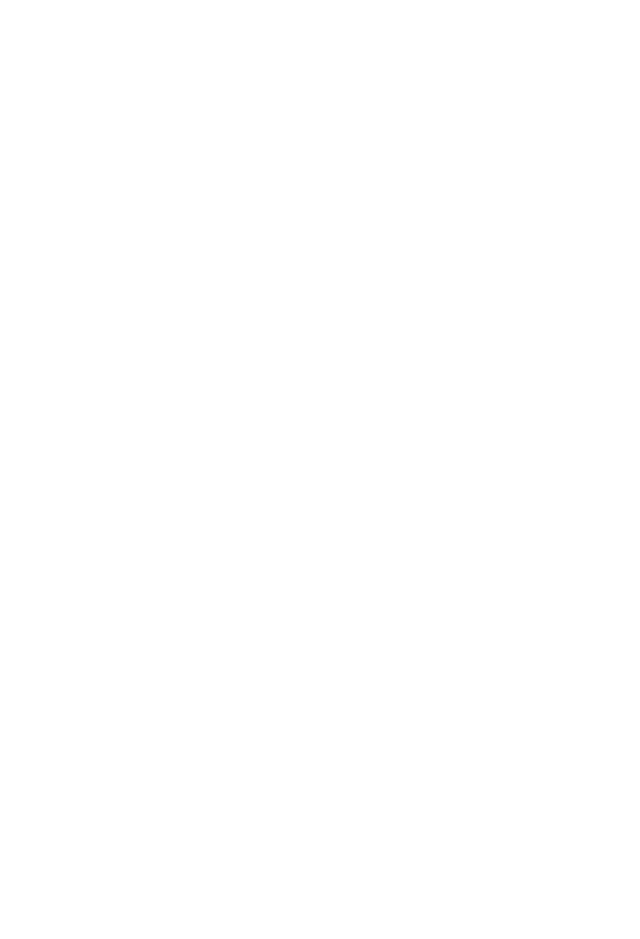
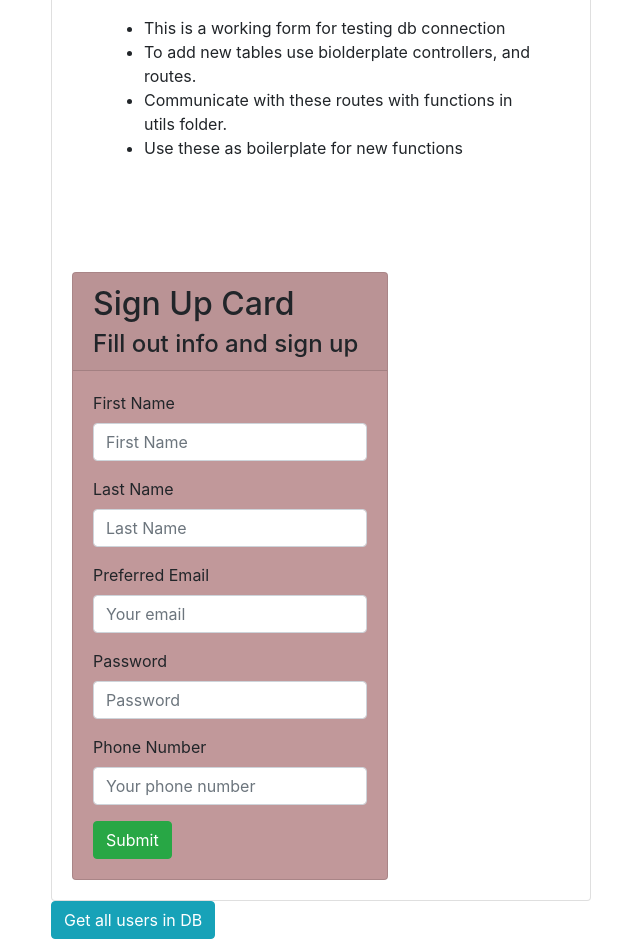
Before and after one commit to Foscat/MERN_app-template, a React (Create React App) app in the folder client/: page / in a window 1280 px wide. Shown: the part 320-1259 px from the top of the page, without its empty margins (34-674 px from the left). Before the commit the page ends 800 px from the top, so only its background shows below. Built offline with nearby package versions, Linux system fonts and the light colour scheme.

Commit message:
create, read and delete working

```diff
--- a/client/src/components/pages/Home/index.js
+++ b/client/src/components/pages/Home/index.js
@@ -2,12 +2,18 @@ import React, { Component } from 'react';
 import { Container, Row, Col, Button } from 'reactstrap';
 import API from '../../../utils/API';
 import TextCard from '../../parts/TextCard';
+import CustomerSignUp from '../../parts/CustomerSignUp';
 
 class Home extends Component{
     constructor(props){
         super(props);
         this.state = {
-
+            userPool: [],
+            addCustName1: "",
+            addCustName2: "",
+            addCustEmail: "",
+            addCustPass: "",
+            addCustPhone: 0
         }
     }
 
@@ -19,13 +25,103 @@ class Home extends Component{
         console.log("Updated State: ", this.state);
     }
 
+    // General handler for inputs thats value is to change the state on the DOM
+    handleInputChange = event => {
+        const { name, value } = event.target;
+        this.setState({
+          [name]: value
+        });
+    }
+
+    // function that handles adding a customer to the db
+    signUpUser = async () => {
+        console.log("Add user state: ", this.state);
+        const s = this.state;
+
+        API.addUser({
+            first_name: s.addCustName1,
+            last_name: s.addCustName2,
+            email: s.addCustEmail,
+            password: s.addCustPass,
+            phone_num: s.addCustPhone,
+        })
+    };
+
+    // Grabs all users in db and displays them on the DOM
+    getUsers= async () => {
+        console.log("Get users: ", this.state);
+        // When users are pulled from the db the are put into an array. That array when it contains info loops and makes cards for each user
+        API.getUsers().then(res => this.setState({ userPool: res.data  }))
+        .catch(() => {
+            this.setState({
+                userPool: ["Didn't work"]
+            });
+        })
+    }
+
+    // Function that handles the deleting of a single item from the db
+    // tied to a button that is rendered with each item in inventory table
+    deleteUser = id => {
+        console.log("Delete function started");
+        alert("You are deleting someting from the db!");
+        API.deleteUser(id).then(res => this.getUsers()).then(() => this.getUsers())
+    }
+
     render() {
         return (
             <div>
-                <TextCard
-                    title="Basic component"
-                    subtitle="Heyy"
-                />
+                <Container className="container">
+
+                    <Row className="row">
+
+                        {/* Add user form */}
+                        <Col className="col">
+                            <TextCard
+                                title="Basic component"
+                                subtitle="DB test form">
+                                    <CustomerSignUp
+                                        handleInputChange={this.handleInputChange}
+                                        handleFormSubmit={this.signUpUser}
+                                    />
+                            </TextCard>
+
+                            <Button className="btn btn-info" onClick={() => this.getUsers()}>
+                                Get all users in DB
+                            </Button>
+                        </Col>
+
+
+                        {/* See users in db */}
+                        <Col className="col">
+                            {this.state.userPool.length ? (
+                                <div className="bg-info">
+                                    {this.state.userPool.map((user) => {
+                                        return(
+                                            <TextCard
+                                            key={user._id}
+                                            title={user.first_name}
+                                            subtitle={user.last_name}
+                                            >
+                                                <p>Phone number: {user.phone_num}</p>
+                                                <p>Email: {user.email}</p>
+                                                <p>Password: {user.password}</p>
+                                                {/* Delete this user button */}
+                                                <Button type="button" className="btn btn-danger" onClick={() => this.deleteUser(user._id)}>
+                                                    Delete
+                                                </Button>
+                                            </TextCard>
+                                        )
+                                    })}
+                                </div>
+                            ) : (<p>Nothing Here</p>)}
+                        </Col>
+
+                    </Row>
+
+                </Container>
+
+
+
             </div>
         );
     }
--- /dev/null
+++ b/client/src/components/parts/CustomerSignUp/CustomerSignUpForm/index.js
@@ -0,0 +1,45 @@
+import React from 'react';
+import { Button, Form, FormGroup, Label, Input } from 'reactstrap';
+
+const CustomerSignUpForm = (props) => {
+    return(
+        <div>
+            <Form style={props.style}>
+
+                <FormGroup className="form-group">
+                    <Label for="firstName">First Name</Label>
+                    <Input type="text" name="addCustName1" onChange={props.handleInputChange}
+                     id="firstName" placeholder="First Name"/>
+                </FormGroup>
+
+                <FormGroup className="form-group">
+                    <Label for="lastName">Last Name</Label>
+                    <Input type="text" name="addCustName2" onChange={props.handleInputChange}
+                     id="lastName" placeholder="Last Name"/>
+                </FormGroup>
+
+                <FormGroup className="form-group">
+                    <Label for="email">Preferred Email</Label>
+                    <Input type="email" name="addCustEmail" onChange={props.handleInputChange}
+                     id="email" placeholder="Your email"/>
+                </FormGroup>
+
+                <FormGroup className="form-group">
+                    <Label for="password">Password</Label>
+                    <Input type="password" name="addCustPass" onChange={props.handleInputChange}
+                     id="password" placeholder="Password"/>
+                </FormGroup>
+
+                <FormGroup className="form-group">
+                    <Label for="phoneNum">Phone Number</Label>
+                    <Input type="number" name="addCustPhone" onChange={props.handleInputChange}
+                     id="phoneNum" placeholder="Your phone number"/>
+                </FormGroup>
+
+                <Button className="btn btn-success" onClick={props.handleFormSubmit}>Submit</Button>
+            </Form>
+        </div>
+    )
+}
+
+export default CustomerSignUpForm;
--- /dev/null
+++ b/client/src/components/parts/CustomerSignUp/index.js
@@ -0,0 +1,49 @@
+import React from 'react';
+import Flextron from "../FlexTron";
+import TextCard from "../TextCard";
+import { Row, Container } from 'reactstrap';
+import CustomerSignUpForm from './CustomerSignUpForm';
+
+const CustomerSignUp = (props) => {
+
+    return(
+        <div className="CustSignUp">
+
+            <Container className="container">
+
+                <Row className="row">
+
+                    <Flextron
+                     style={{backgroundColor: "#fff"}}
+                     title="Join Today!"
+                     subtitle="Become a member of the db!"
+                    >
+                     <p>Fill out form to add to user table</p>
+                     <ul>
+                        <li>This is a working form for testing db connection</li>
+                        <li>To add new tables use biolderplate controllers, and routes.</li>
+                        <li>Communicate with these routes with functions in utils folder.</li>
+                        <li>Use these as boilerplate for new functions</li>
+                     </ul>
+                    </Flextron>
+
+                    <TextCard
+                     title="Sign Up Card"
+                     subtitle="Fill out info and sign up"
+                     style={{backgroundColor: "rgb(193, 152, 154)"}}
+                    >
+                        <CustomerSignUpForm
+                            handleInputChange={props.handleInputChange}
+                            handleFormSubmit={props.handleFormSubmit}
+                        />
+                    </TextCard>
+
+                </Row>
+
+            </Container>
+
+        </div>
+    )
+}
+
+export default CustomerSignUp;
--- a/client/src/components/parts/FlexTron/index.js
+++ b/client/src/components/parts/FlexTron/index.js
@@ -3,7 +3,7 @@ import { Jumbotron } from "reactstrap";
 const FlexTron = (props) => {
     return (
         <div>
-            <Jumbotron className="FlexTron" style={props.style}>
+            <Jumbotron className="jumbotron FlexTron" style={props.style}>
 
                 <div className="insideTron">
                     <h1 className="jumboTitle">{props.title}</h1>
--- a/client/src/components/parts/TextCard/index.js
+++ b/client/src/components/parts/TextCard/index.js
@@ -4,21 +4,21 @@ import { Card, CardBody, CardHeader, CardTitle, CardSubtitle } from 'reactstrap'
 const TextCard = (props) => {
     return(
         <div>
-            <Card style={props.style}>
+            <Card className="card" style={props.style}>
 
-                <CardHeader>
+                <CardHeader className="card-head">
 
                     <CardTitle>
-                        <h2 className="txtCardTitle">{props.title}</h2>
+                        <h2 className="card-title txtCardTitle">{props.title}</h2>
                     </CardTitle>
 
                     <CardSubtitle>
-                        <h4 className="txtCardSub">{props.subtitle}</h4>
+                        <h4 className="card-subtitle txtCardSub">{props.subtitle}</h4>
                     </CardSubtitle>
 
                 </CardHeader>
 
-                <CardBody>
+                <CardBody className="card-body">
 
                     <div className="txtCardChildren">
                         {props.children}
```
Also changed, not shown: client/src/utils/API.js (+9 -4 lines), 1 other file (tests, documents, lock files or other folders).
